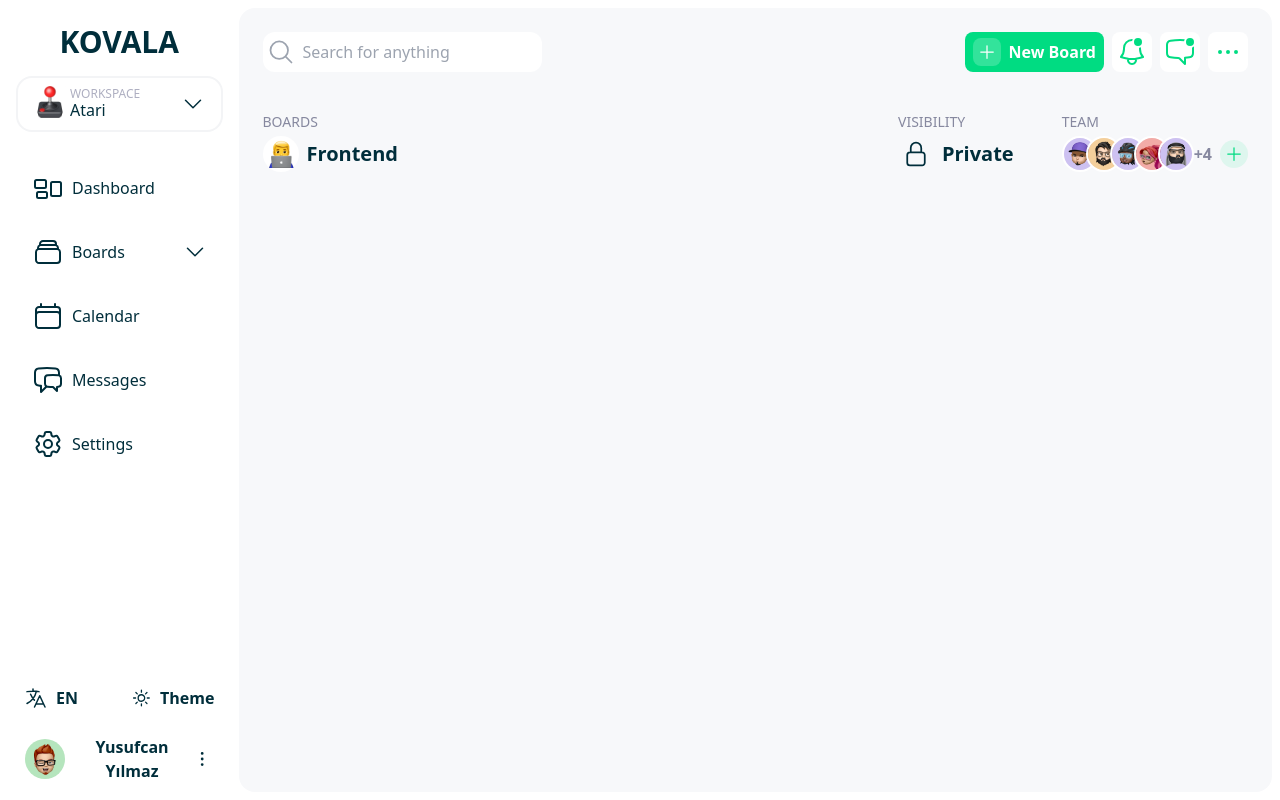
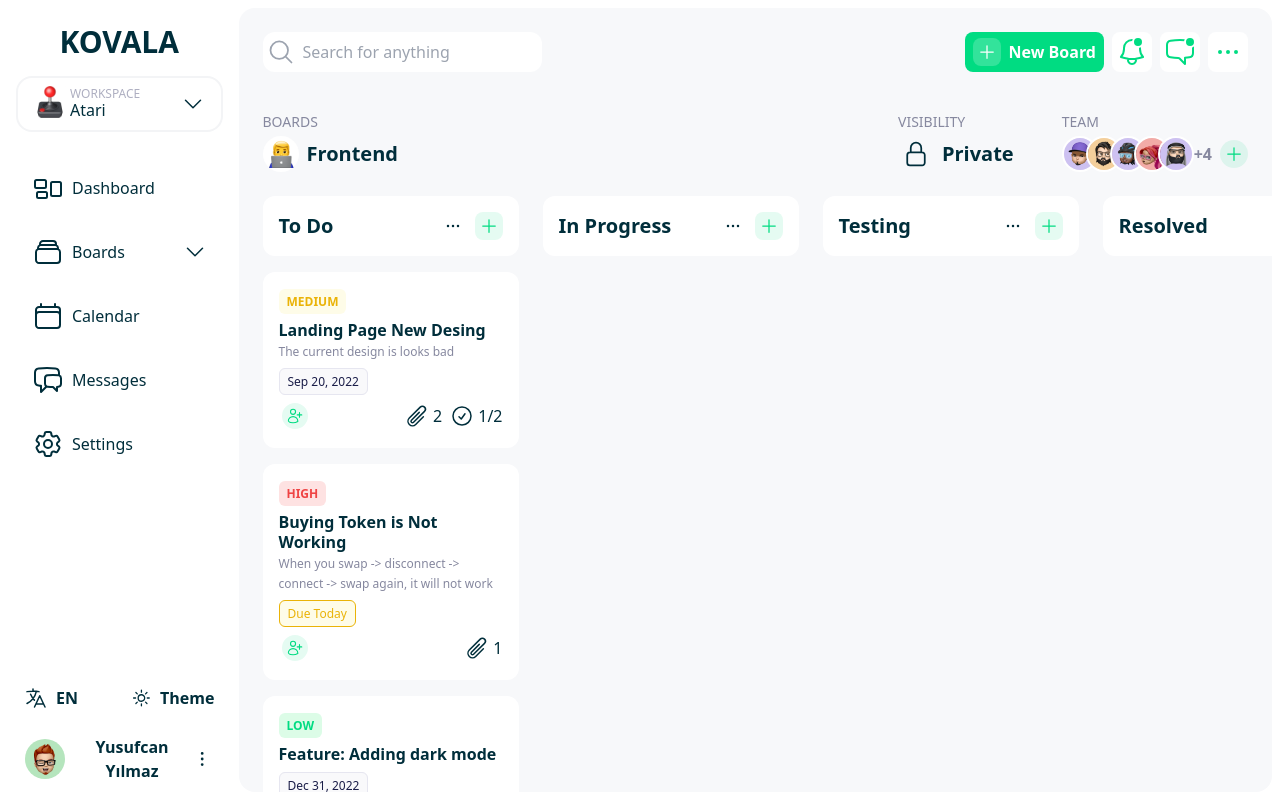
Before and after one commit to YusufcanY/kovala, a Nuxt app: page /boards/1 in a window 1280 px wide. Built offline with nearby package versions, Linux system fonts and the light colour scheme.

Commit message:
improvement: drag and drop maked store friendly (it was hard)

```diff
--- a/components/board/List.vue
+++ b/components/board/List.vue
@@ -1,30 +1,81 @@
 <script setup lang="ts">
   import { EllipsisHorizontalIcon, PlusIcon } from '@heroicons/vue/24/outline'
   import Draggable from 'vuedraggable'
-  import type { Ref } from 'vue'
   import type { Issue, List } from '@/types/Board'
+  import { useIssueStore } from '@/store/issues'
+
   // eslint-disable-next-line @typescript-eslint/no-unused-vars, no-unused-vars
   interface DraggableElement {
     element: Issue
   }
+  interface ChangeEventCallback {
+    added?: {
+      newIndex: number
+      element: Issue
+    }
+    removed?: {
+      oldIndex: number
+      element: Issue
+    }
+    moved?: {
+      oldIndex: number
+      newIndex: number
+      element: Issue
+    }
+  }
+
+  const issueStore = useIssueStore()
   const props = defineProps<{
     list: List
   }>()
-  const lists = inject('lists') as Ref<List[]>
-  const addNewIssue = () => {
-    const foundList = lists.value.find(
-      (list: List) => list.id === props.list.id
-    )
-    if (foundList) {
-      foundList.issues.unshift({
-        id: 6,
-        title: 'New Issue',
-        assignee: [],
-        is_editing: true,
-        due_date: 'Complete',
-        created_at: '2021-07-01',
-        updated_at: '2021-07-01',
+  const sortedList = computed(() => {
+    const ghost = [] as Issue[]
+    Object.assign(ghost, props.list.issues)
+    ghost.sort((a, b) => a.index_in_board - b.index_in_board)
+    return ghost
+  })
+  const updateIssue = (event: ChangeEventCallback) => {
+    if (event.added) {
+      const ghost = event.added.element
+      ghost.board_id = props.list.id
+      ghost.index_in_board = event.added.newIndex
+      issueStore.updateIssue(event.added.element.id, ghost)
+      const issuesAfterAddedIssue = issueStore.issues.filter(
+        (issue) =>
+          issue.index_in_board >= ghost.index_in_board &&
+          issue.board_id === ghost.board_id &&
+          ghost.id !== issue.id
+      )
+      issuesAfterAddedIssue.forEach((issue) => {
+        const ghost = issue
+        ghost.index_in_board = issue.index_in_board + 1
+        issueStore.updateIssue(issue.id, ghost)
       })
+    } else if (event.removed) {
+      setTimeout(() => {
+        const issuesAfterRemovedIssue = issueStore.issues.filter(
+          (issue) =>
+            issue.index_in_board > event.removed.element.index_in_board &&
+            issue.board_id === props.list.id
+        )
+        issuesAfterRemovedIssue.forEach((issue) => {
+          const ghost = issue
+          ghost.index_in_board = issue.index_in_board - 1
+          issueStore.updateIssue(issue.id, ghost)
+        })
+      }, 1000)
+    } else if (event.moved) {
+      const replacedIssue = issueStore.issues.find(
+        (issue) => issue.index_in_board === event.moved.newIndex
+      )
+      if (replacedIssue) {
+        const ghostOfReplacedIssue = replacedIssue
+        ghostOfReplacedIssue.index_in_board = event.moved.oldIndex
+        const ghost = event.moved.element
+        ghost.index_in_board = event.moved.newIndex
+        issueStore.updateIssue(replacedIssue.id, ghostOfReplacedIssue)
+        issueStore.updateIssue(event.moved.element.id, ghost)
+      }
     }
   }
 </script>
@@ -40,10 +91,8 @@
         >
           <EllipsisHorizontalIcon class="h-5 w-5" />
         </button>
-        <button
-          class="rounded-lg bg-primary-accent bg-opacity-10 p-1"
-          @click="addNewIssue"
-        >
+        <!-- @click="addNewIssue" -->
+        <button class="rounded-lg bg-primary-accent bg-opacity-10 p-1">
           <PlusIcon class="h-5 w-5 text-primary-accent" />
         </button>
       </div>
@@ -52,7 +101,8 @@
       class="h-full space-y-4"
       group="issues"
       item-key="index"
-      :list="props.list.issues"
+      :list="sortedList"
+      @change="updateIssue"
     >
       <template #item="{ element }: DraggableElement">
         <BoardIssueItem :issue="element" />
--- a/pages/boards/[board].vue
+++ b/pages/boards/[board].vue
@@ -1,8 +1,38 @@
 <script setup lang="ts">
-  import type { List } from '@/types/Board'
+  import { useBoardStore } from '@/store/boards'
 
-  const lists = ref<List[]>([])
-  provide('lists', lists)
+  const board = useBoardStore()
+  /*   const people = useState<Person[]>('people', () => [
+    {
+      id: 1,
+      name: 'Ymir Vision',
+      image: '/memojis/memoji-1.jpg',
+    },
+    {
+      id: 2,
+      name: 'John Doe',
+      image: '/memojis/memoji-3.jpg',
+    },
+    {
+      id: 3,
+      name: 'Alcoholic German',
+      image: '/memojis/memoji-5.jpg',
+    },
+    {
+      id: 4,
+      name: 'Fart Beeday',
+      image: '/memojis/memoji-4.jpg',
+    },
+    {
+      id: 5,
+      name: 'Smith Backbone',
+      image: '/memojis/memoji-2.jpg',
+    },
+  ]) */
+  const boards = computed(() => {
+    console.log(board.getBoardsWithIssues)
+    return board.getBoardsWithIssues
+  })
 </script>
 <template>
   <div class="h-full">
@@ -13,7 +43,7 @@
     <div
       class="grid grid-flow-col grid-cols-[unset] grid-rows-[unset] gap-x-6 overflow-scroll px-6 pb-6 hide-scrollbar"
     >
-      <BoardList v-for="(item, index) in lists" :key="index" :list="item" />
+      <BoardList v-for="(item, index) in boards" :key="index" :list="item" />
     </div>
   </div>
 </template>
--- a/store/issues.ts
+++ b/store/issues.ts
@@ -8,6 +8,8 @@ export const useIssueStore = defineStore('issues', {
         id: 1,
         title: 'Landing Page New Desing',
         description: 'The current design is looks bad',
+        board_id: 10,
+        index_in_board: 0,
         priority: 20,
         assignee: [],
         task: {
@@ -23,6 +25,8 @@ export const useIssueStore = defineStore('issues', {
         id: 2,
         title: 'Feature: Adding dark mode',
         priority: 10,
+        board_id: 10,
+        index_in_board: 2,
         due_date: 'Dec 31, 2022',
         created_at: '2021-07-01',
         updated_at: '2021-07-01',
@@ -33,6 +37,8 @@ export const useIssueStore = defineStore('issues', {
         description:
           'When you swap -> disconnect -> connect -> swap again, it will not work',
         priority: 30,
+        board_id: 10,
+        index_in_board: 1,
         assignee: [],
         attachments: 1,
         due_date: 'Due Today',
@@ -65,13 +71,14 @@ export const useIssueStore = defineStore('issues', {
     ] as Issue[],
   }),
   actions: {
-    createIssue(title: string, boardId?: number, assignees?: number[]) {
+    createIssue(title: string, boardId: number, assignees?: number[]) {
       this.issues.push({
         id: this.issues[this.issues.length - 1].id + 1,
         title,
         is_editing: true,
         ...(assignees ? { assignee: assignees } : {}),
-        ...(boardId ? { board_id: boardId } : {}),
+        board_id: boardId || 0,
+        index_in_board: 0,
         due_date: 'Sep 20, 2022',
         created_at: '2021-07-01',
         updated_at: '2021-07-01',
--- a/types/Board.d.ts
+++ b/types/Board.d.ts
@@ -6,7 +6,8 @@ interface Issue {
   //   status: 10 | 20 | 30 | 40 | 50 // 10: To Do, 20: In Progress, 30: Resolved, 40: Closed, 50: Reopened
   priority?: 10 | 20 | 30 // 10: Low, 20: Medium, 30: High
   assignee?: number[]
-  board_id?: number
+  board_id: number
+  index_in_board: number
   due_date: string
   created_at: string
   updated_at: string
```
